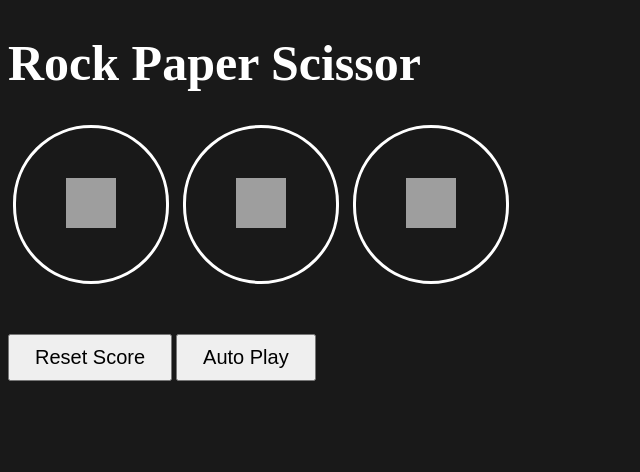
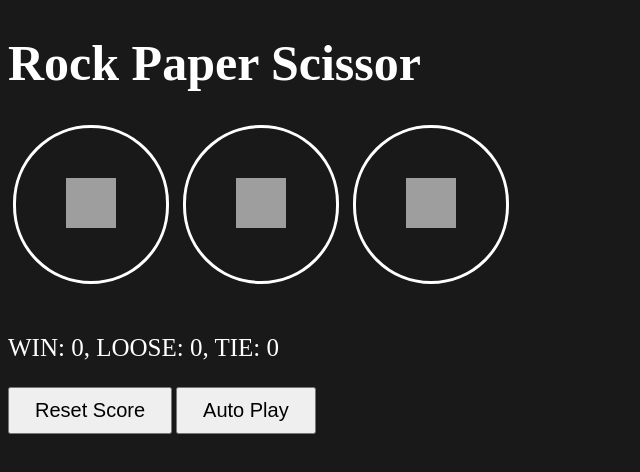
Before and after one commit to MagupalliKarlayya/Rock_Paper_scissor_Game, a plain HTML site: page index.html in a window 1280 px wide. Both pictures are taken after a click on the button "Reset Score". Shown: the whole page, without its empty margins (0-640 px from the left). Drawn offline with Linux system fonts and the light colour scheme; grey boxes are pictures that could not be loaded.

Commit message:
Update index.html

```diff
--- a/index.html
+++ b/index.html
@@ -58,14 +58,21 @@
     <p class="computerpic"></p>
     <p class="score"></p>
     <button onclick="
-    score.wincount=0,score.tiecount=0,score.loosecount=0;
-    updateScoreElements();
+        resetscore();
     " id="button2">Reset Score</button>
     <button onclick="
    AutoPlay();
     " id="button2" class="autoplay">Auto Play</button>
     <script >
-        const score = JSON.parse(localStorage.getItem('score'))
+        let score = {
+             wincount:0,
+            tiecount:0,
+            loosecount:0
+        };
+            const scoresever=JSON.parse(localStorage.getItem('score'))
+        if(scoresever){
+     score=scoresever;
+        }
         updateScoreElements();
 
             function pickcomputermove(){
@@ -160,6 +167,15 @@
                         document.querySelector('.game_result').innerHTML=`You ${result}.`;
                         document.querySelector('.computerpic').innerHTML=`YOU PICKED:-  ${playerplay}    ${democomputer} -:COMPUTER PICKED`;
         }
+        function resetscore(){
+            score={
+                wincount:0,
+                loosecount:0,
+                tiecount:0
+            }
+            updateScoreElements();
+            localStorage.removeItem('score');
+        }
             function updateScoreElements(){
             document.querySelector('.score').innerHTML=`WIN: ${score.wincount}, LOOSE: ${score.loosecount}, TIE: ${score.tiecount}`;
           }
```
